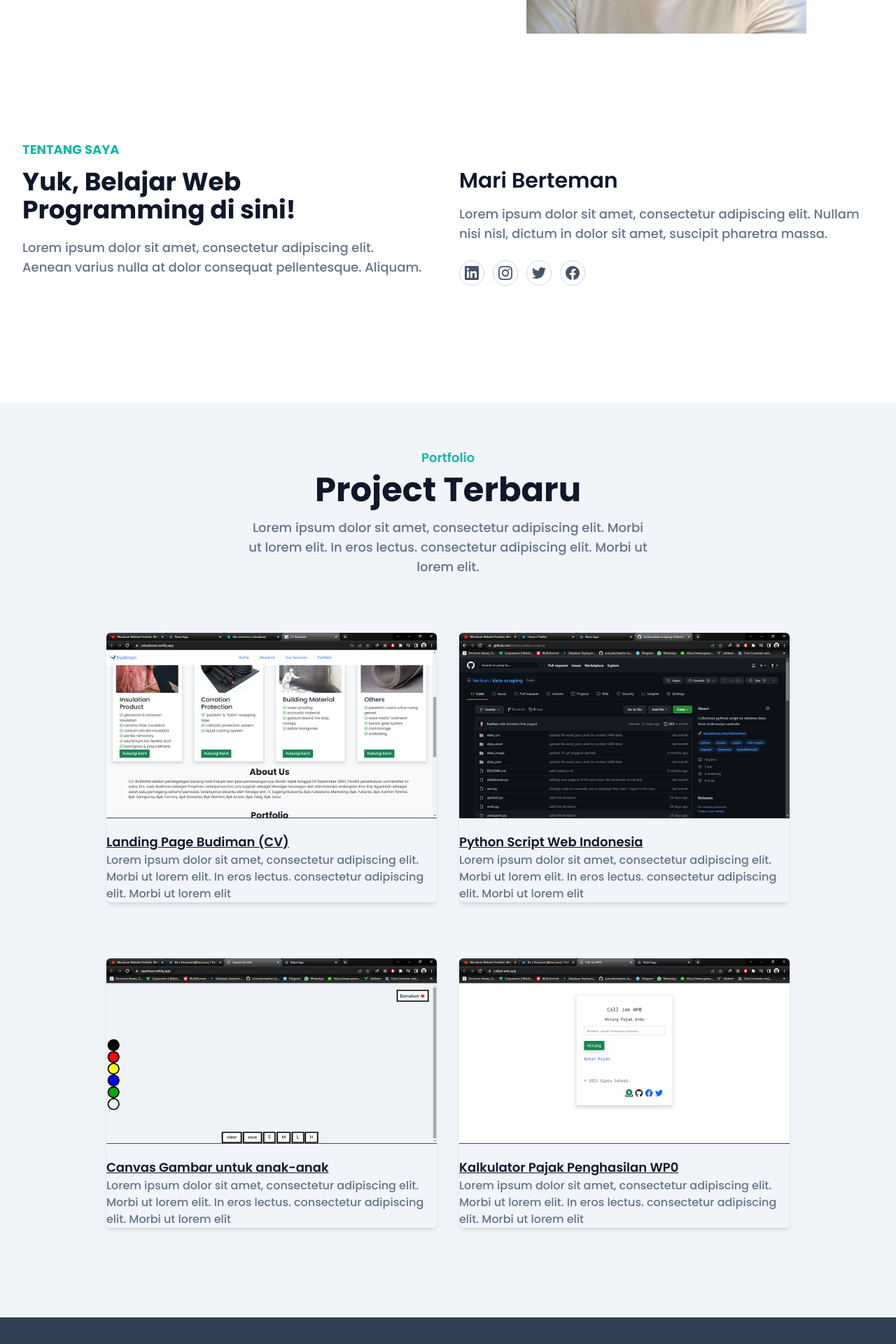
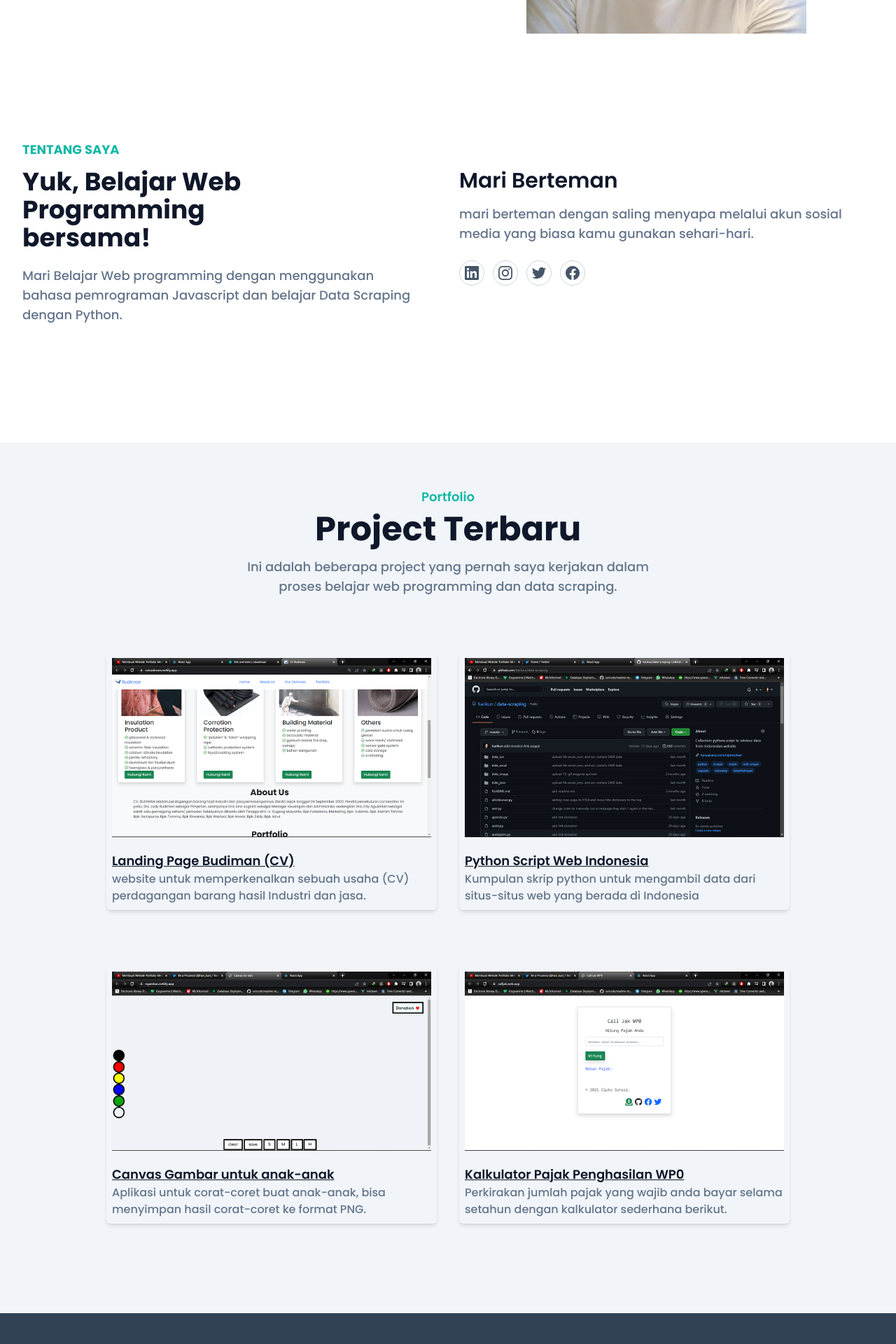
Before and after one commit to harikun/portfolio, a React (Create React App) app: page / in a window 1280 px wide. Shown: the part 496-2416 px from the top of the page at 70% size. Built offline with nearby package versions, Linux system fonts and the light colour scheme.

Commit message:
add deskripsi project terbaru

```diff
--- a/src/components/AboutSection.jsx
+++ b/src/components/AboutSection.jsx
@@ -8,11 +8,11 @@ function AboutSection() {
               Tentang Saya
             </h2>
             <p className="mb-5 max-w-md text-3xl font-bold text-dark dark:text-white lg:text-4xl">
-              Yuk, Belajar Web Programming di sini!
+              Yuk, Belajar Web Programming bersama!
             </p>
             <p className=" max-w-xl text-base font-medium text-secondary lg:text-lg">
-              Lorem ipsum dolor sit amet, consectetur adipiscing elit. Aenean
-              varius nulla at dolor consequat pellentesque. Aliquam.
+              Mari Belajar Web programming dengan menggunakan bahasa pemrograman
+              Javascript dan belajar Data Scraping dengan Python.
             </p>
           </div>
           <div className="mb-10 w-full px-4 lg:w-1/2">
@@ -20,8 +20,8 @@ function AboutSection() {
               Mari Berteman
             </h2>
             <p className="mb-6 text-base font-medium text-secondary lg:text-lg">
-              Lorem ipsum dolor sit amet, consectetur adipiscing elit. Nullam
-              nisi nisl, dictum in dolor sit amet, suscipit pharetra massa.
+              mari berteman dengan saling menyapa melalui akun sosial media yang
+              biasa kamu gunakan sehari-hari.
             </p>
             <div className="flex items-center">
               <a
--- a/src/components/HeroSection.jsx
+++ b/src/components/HeroSection.jsx
@@ -20,7 +20,9 @@ function HeroSection() {
               </span>
             </p>
             <a
-              href="#hubungi"
+              href="https://twitter.com/hari_kun"
+              rel="noreferrer"
+              target="_blank"
               className="rounded-full bg-primary py-3 px-8 text-base font-semibold text-white transition duration-300 ease-in-out hover:opacity-80 hover:shadow-lg"
             >
               Hubungi Saya
--- a/src/components/PorfolioSection.jsx
+++ b/src/components/PorfolioSection.jsx
@@ -14,15 +14,14 @@ function PortfolioSection() {
               Project Terbaru
             </h4>
             <p className="text-md font-medium text-secondary md:text-lg">
-              Lorem ipsum dolor sit amet, consectetur adipiscing elit. Morbi ut
-              lorem elit. In eros lectus. consectetur adipiscing elit. Morbi ut
-              lorem elit.
+              Ini adalah beberapa project yang pernah saya kerjakan dalam proses
+              belajar web programming dan data scraping.
             </p>
           </div>
         </div>
-        <div className="flex w-full flex-wrap justify-center px-4 xl:mx-auto xl:w-10/12">
+        <div className="flex w-full flex-wrap justify-center px-4  xl:mx-auto xl:w-10/12">
           <div className="mb-12 p-4 md:w-1/2">
-            <div className="overflow-hidden rounded-md shadow-md">
+            <div className="overflow-hidden rounded-md p-2 shadow-md dark:shadow-slate-500">
               <img
                 src={require("../images/portfolio-4.png")}
                 alt="Landing Page Budiman (CV)"
@@ -40,14 +39,13 @@ function PortfolioSection() {
               </h3>
 
               <p className="text-base font-medium text-secondary">
-                Lorem ipsum dolor sit amet, consectetur adipiscing elit. Morbi
-                ut lorem elit. In eros lectus. consectetur adipiscing elit.
-                Morbi ut lorem elit
+                website untuk memperkenalkan sebuah usaha (CV) perdagangan
+                barang hasil Industri dan jasa.
               </p>
             </div>
           </div>
           <div className="mb-12 p-4 md:w-1/2">
-            <div className="overflow-hidden rounded-md shadow-md">
+            <div className="overflow-hidden rounded-md p-2 shadow-md dark:shadow-slate-500">
               <img
                 src={require("../images/portfolio-3.png")}
                 alt="Python Script for Scraping Indonesian Website's Data"
@@ -64,14 +62,13 @@ function PortfolioSection() {
                 </a>
               </h3>
               <p className="text-base font-medium text-secondary">
-                Lorem ipsum dolor sit amet, consectetur adipiscing elit. Morbi
-                ut lorem elit. In eros lectus. consectetur adipiscing elit.
-                Morbi ut lorem elit
+                Kumpulan skrip python untuk mengambil data dari situs-situs web
+                yang berada di Indonesia
               </p>
             </div>
           </div>
           <div className="mb-12 p-4 md:w-1/2">
-            <div className="overflow-hidden rounded-md shadow-md">
+            <div className="overflow-hidden rounded-md p-2 shadow-md dark:shadow-slate-500">
               <img
                 src={require("../images/portfolio-2.png")}
                 alt="Canvas Gambar untuk anak-anak"
@@ -90,14 +87,13 @@ function PortfolioSection() {
               </h3>
 
               <p className="text-base font-medium text-secondary">
-                Lorem ipsum dolor sit amet, consectetur adipiscing elit. Morbi
-                ut lorem elit. In eros lectus. consectetur adipiscing elit.
-                Morbi ut lorem elit
+                Aplikasi untuk corat-coret buat anak-anak, bisa menyimpan hasil
+                corat-coret ke format PNG.
               </p>
             </div>
           </div>
           <div className="mb-12 p-4 md:w-1/2">
-            <div className="overflow-hidden rounded-md shadow-md">
+            <div className="overflow-hidden rounded-md p-2 shadow-md dark:shadow-slate-500">
               <img
                 src={require("../images/portfolio-1.png")}
                 alt="Kalkulator Pajak Penghasilan"
@@ -114,9 +110,8 @@ function PortfolioSection() {
                 </a>
               </h3>
               <p className="text-base font-medium text-secondary">
-                Lorem ipsum dolor sit amet, consectetur adipiscing elit. Morbi
-                ut lorem elit. In eros lectus. consectetur adipiscing elit.
-                Morbi ut lorem elit
+                Perkirakan jumlah pajak yang wajib anda bayar selama setahun
+                dengan kalkulator sederhana berikut.
               </p>
             </div>
           </div>
```
